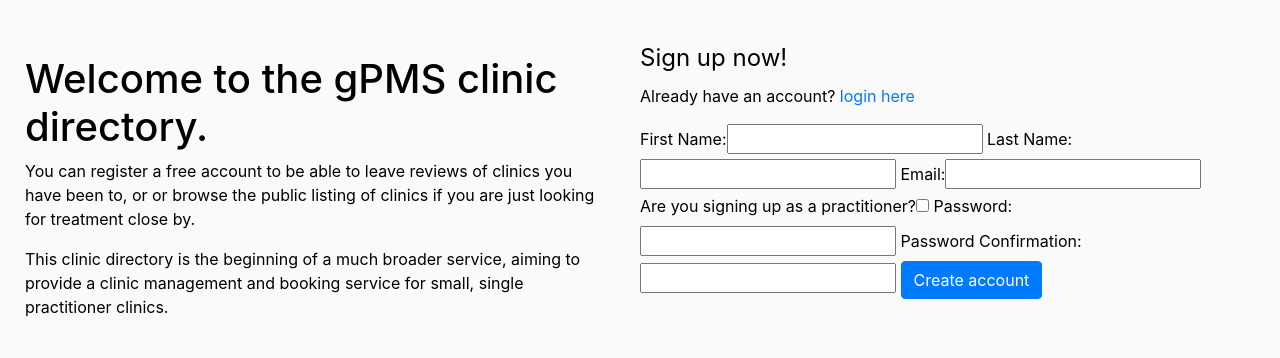
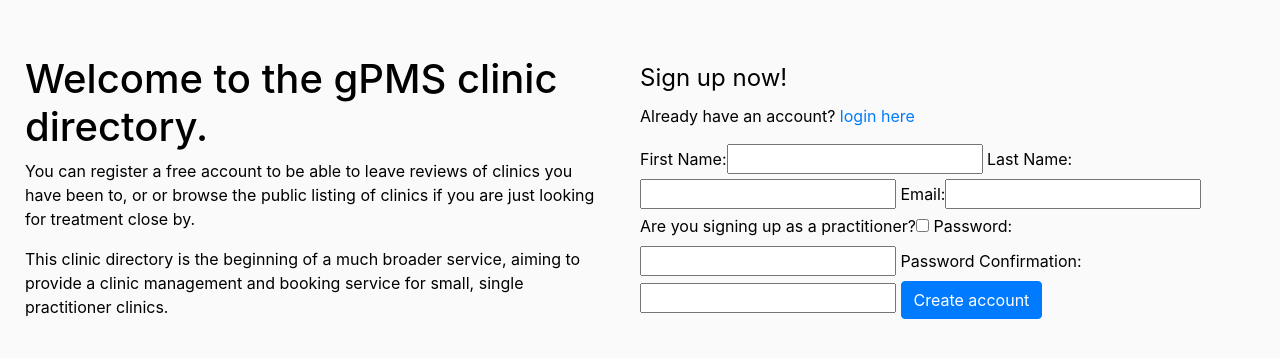
Before and after one commit to js-ferguson/gPMS, a Django app: page / in a window 1280 px wide. Shown: the part 356-714 px from the top of the page. Run offline with Django 3.2, Linux system fonts and the light colour scheme; data that the repository does not hold is empty; some libraries are stand-ins or nearby versions.

```diff
--- a/clinic/templates/clinic_profile.html
+++ b/clinic/templates/clinic_profile.html
@@ -63,6 +63,7 @@
         <div class="review-slip col-sm">
             <div>
             <h5 class="review-title">{{ r.title }}</h5>
+            <button class="btn-small btn-danger">Delete</button>
             <button class="btn-small">Edit</button>
             </div>
             <div>
--- a/static/css/style.css
+++ b/static/css/style.css
@@ -12,7 +12,7 @@ body {
   width: 100%;
   padding: 25px 25px 0 25px; }
   .private-business .form {
-    margin-top: 15px; }
+    margin-top: 35px; }
   .private-business .welcome {
     margin-top: 30px;
     width: 50%; }
--- a/static/sass/style.scss
+++ b/static/sass/style.scss
@@ -37,7 +37,7 @@ body {
     padding: 25px 25px 0 25px;
 
     .form {
-        margin-top: 15px;
+        margin-top: 35px;
       //  @include jumbo-frame;
         //top: 10%;
         //left: 65%;
```
